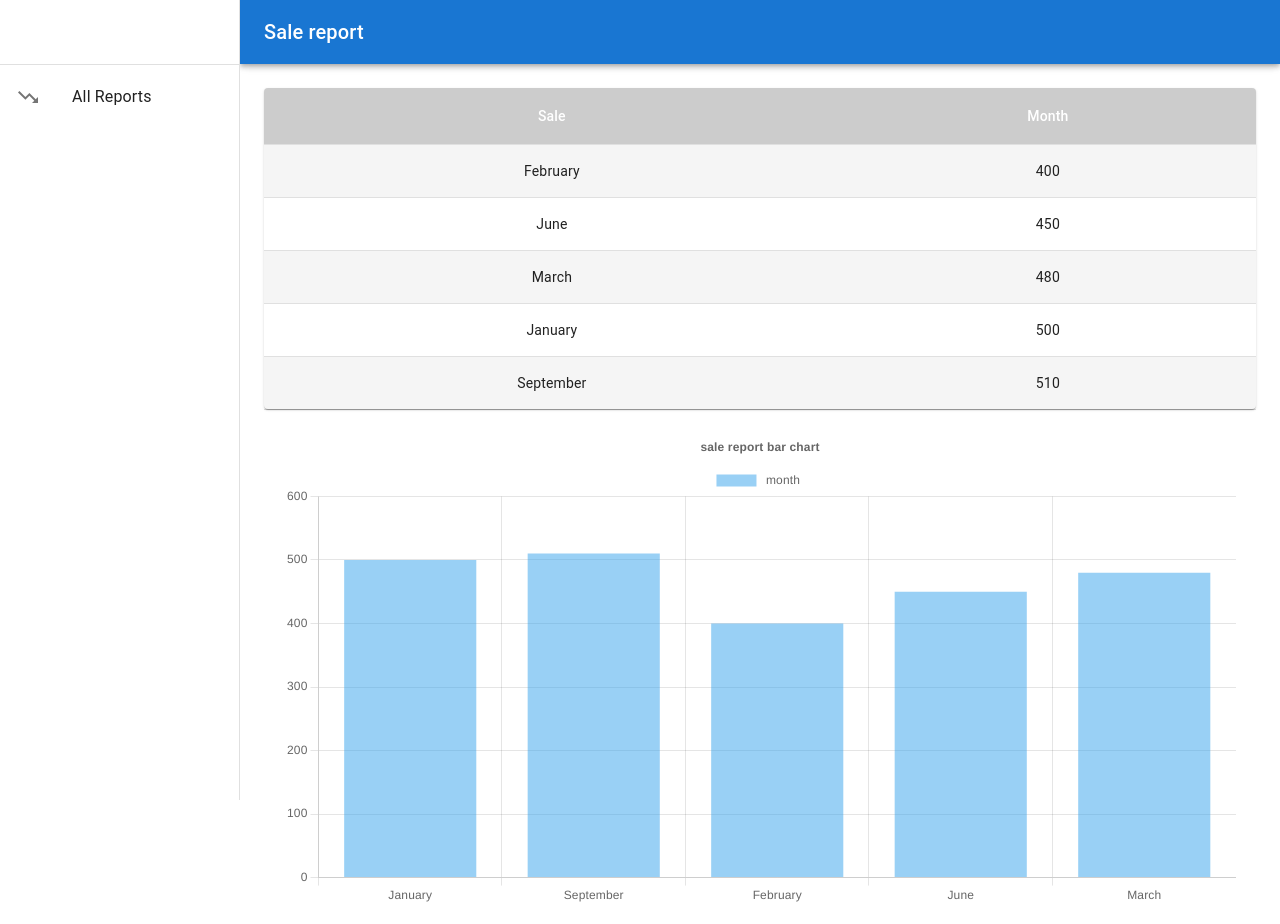
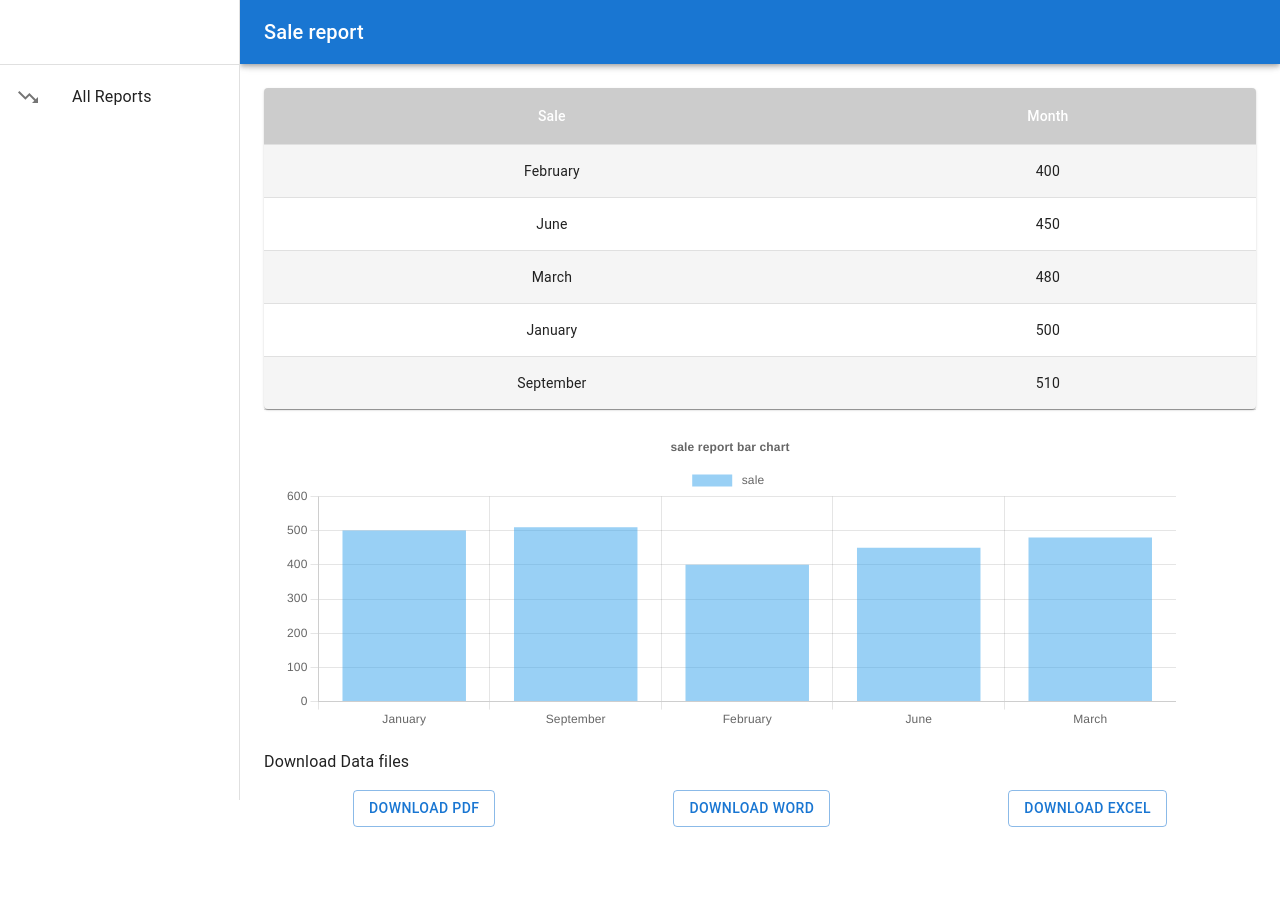
Before and after one commit to mahtabfalahat/sale-report, a React (Create React App) app: page / in a window 1280 px wide. Shown: the top 924 px of the page. After the commit the page ends 851 px from the top, so only its background shows below. Built offline with nearby package versions, Linux system fonts and the light colour scheme.

Commit message:
edit sale chart and add chert image to pdf file

```diff
--- a/package.json
+++ b/package.json
@@ -10,7 +10,9 @@
     "@testing-library/jest-dom": "^5.17.0",
     "@testing-library/react": "^13.4.0",
     "@testing-library/user-event": "^13.5.0",
+    "@types/jspdf": "^2.0.0",
     "chart.js": "^4.4.0",
+    "dom-to-image": "^2.6.0",
     "jspdf": "^2.5.1",
     "jspdf-autotable": "^3.6.0",
     "react": "^18.2.0",
--- a/src/components/SaleChart/SaleChart.js
+++ b/src/components/SaleChart/SaleChart.js
@@ -1,62 +1,41 @@
-import { memo } from 'react';
-import {
-    Chart as ChartJS,
-    CategoryScale,
-    LinearScale,
-    BarElement,
-    Title,
-    Tooltip,
-    Legend,
-} from 'chart.js';
-import { Bar } from 'react-chartjs-2';
-import './style.css' ;
+import { memo } from "react";
+import { Chart as ChartJS, CategoryScale, LinearScale, BarElement, Title, Tooltip, Legend } from "chart.js";
+import { Bar } from "react-chartjs-2";
+import "./style.css";
 
-
-ChartJS.register(
-    CategoryScale,
-    LinearScale,
-    BarElement,
-    Title,
-    Tooltip,
-    Legend
-);
+ChartJS.register(CategoryScale, LinearScale, BarElement, Title, Tooltip, Legend);
 
 const SaleChart = ({ salesData }) => {
-
-
   const options = {
     responsive: true,
+    maintainAspectRatio: false,
     plugins: {
       legend: {
-                position: 'top',
+        position: "top",
       },
       title: {
         display: true,
-                text: 'sale report bar chart',
+        text: "sale report bar chart",
       },
     },
   };
 
   const data = {
-        labels: salesData.map(data => data.month),
+    labels: salesData.map((data) => data.month),
     datasets: [
-
       {
-                label: ' month ',
-                data: salesData.map(data => data.sales),
-                backgroundColor: 'rgba(53, 162, 235, 0.5)',
+        label: " sale ",
+        data: salesData.map((data) => data.sales),
+        backgroundColor: "rgba(53, 162, 235, 0.5)",
       },
     ],
   };
 
   return (
-        <div className="chart-container">
-            <Bar
-                data={data}
-                options={options}
-            />
+    <div className="chart-bar-box" id="chart-bar-box">
+      <Bar data={data} options={options} />
     </div>
-    )
-}
+  );
+};
 
 export default memo(SaleChart);
--- a/src/components/SaleChart/style.css
+++ b/src/components/SaleChart/style.css
@@ -1,3 +1,5 @@
-.chart-container{
+.chart-bar-box{
     margin: 20px;
+    width: 90%;
+    height: 300px;
 }
--- a/src/views/Dashboard/Dashboard.js
+++ b/src/views/Dashboard/Dashboard.js
@@ -1,29 +1,29 @@
-import * as React from 'react';
-import PropTypes from 'prop-types';
+import * as React from "react";
+import PropTypes from "prop-types";
 import { jsPDF } from "jspdf";
 import "jspdf-autotable";
-import Box from '@mui/material/Box';
-import Button from '@mui/material/Button';
-import CssBaseline from '@mui/material/CssBaseline';
-import Divider from '@mui/material/Divider';
-import Toolbar from '@mui/material/Toolbar';
-import CustomAppBar from './../../components/CustomAppBar/CustomAppBar';
-import CustomDrawer from './../../components/CustomDrawer/CustomDrawer';
-import SaleDataTable from './../../components/SaleDataTable/SaleDataTable';
-import SaleChart from './../../components/SaleChart/SaleChart';
+import domtoimage from "dom-to-image";
+import Box from "@mui/material/Box";
+import Button from "@mui/material/Button";
+import CssBaseline from "@mui/material/CssBaseline";
+import Divider from "@mui/material/Divider";
+import Toolbar from "@mui/material/Toolbar";
+import { Grid } from "@mui/material";
+import CustomAppBar from "./../../components/CustomAppBar/CustomAppBar";
+import CustomDrawer from "./../../components/CustomDrawer/CustomDrawer";
+import SaleDataTable from "./../../components/SaleDataTable/SaleDataTable";
+import SaleChart from "./../../components/SaleChart/SaleChart";
 
 const drawerWidth = 240;
-const doc = new jsPDF();
-
 function ResponsiveDrawer(props) {
   const { window } = props;
   const [mobileOpen, setMobileOpen] = React.useState(false);
   const salesData = [
-        { month: 'January', sales: 500 },
-        { month: 'September', sales: 510 },
-        { month: 'February', sales: 400 },
-        { month: 'June', sales: 450 },
-        { month: 'March', sales: 480 },
+    { month: "January", sales: 500 },
+    { month: "September", sales: 510 },
+    { month: "February", sales: 400 },
+    { month: "June", sales: 450 },
+    { month: "March", sales: 480 },
   ];
 
   const handleDrawerToggle = () => {
@@ -32,38 +32,59 @@ function ResponsiveDrawer(props) {
 
   const downloadPDFHandle = () => {
     const unit = "pt";
-        const size = "A4"; // Use A1, A2, A3 or A4
+    const size = "A4";
     const orientation = "portrait"; // portrait or landscape
     const marginLeft = 40;
     const doc = new jsPDF(orientation, unit, size);
     doc.setFontSize(15);
     const title = "Table sale report";
     const headers = [["Month", "Sales"]];
-        const data = salesData.map(data => [data.month, data.sales]);
+    const data = salesData.map((data) => [data.month, data.sales]);
     let content = {
       startY: 50,
       head: headers,
-            body: data
+      body: data,
     };
     doc.text(title, marginLeft, 40);
     doc.autoTable(content);
-        doc.save("SaleReport.pdf")
+    const chartBarContainer = document.getElementById("chart-bar-box");
+    if (!chartBarContainer) {
+      console.error("Chart not found!");
+      return;
     }
+    domtoimage
+      .toPng(chartBarContainer)
+      .then((dataUrl) => {
+        doc.addImage(dataUrl, "PNG", 200, 200, 200, 200);
+        doc.save("SaleReport.pdf");
+      })
+      .catch((error) => {
+        console.error("Error exporting data to PDF:", error);
+      });
+  };
 
   return (
-        <Box sx={{ display: 'flex' }}>
+    <Box sx={{ display: "flex" }}>
       <CssBaseline />
       <CustomAppBar drawerWidth={drawerWidth} handleDrawerToggle={handleDrawerToggle} />
       <CustomDrawer drawerWidth={drawerWidth} handleDrawerToggle={handleDrawerToggle} mobileOpen={mobileOpen} window={window} />
-            <Box component="main" sx={{ flexGrow: 1, p: 3, width: { sm: `calc(100% - ${drawerWidth}px)` } }} >
+      <Box component="main" sx={{ flexGrow: 1, p: 3, width: { sm: `calc(100% - ${drawerWidth}px)` } }}>
         <Toolbar />
         <SaleDataTable salesData={salesData} />
         <Divider />
         <SaleChart salesData={salesData} />
-                <Box>
-                    <Button variant="outlined" onClick={downloadPDFHandle} >Download PDF</Button>
-                </Box>
-
+        <p className="download-files-text-style">Download Data files</p>
+        <Grid display="flex" justifyContent="space-around" alignContent="center" alignItems="center">
+          <Button variant="outlined" onClick={downloadPDFHandle}>
+            Download PDF
+          </Button>
+          <Button variant="outlined" onClick={downloadPDFHandle} className="btn-box">
+            Download Word
+          </Button>
+          <Button variant="outlined" onClick={downloadPDFHandle} className="btn-box">
+            Download Excel
+          </Button>
+        </Grid>
       </Box>
     </Box>
   );
--- /dev/null
+++ b/src/views/Dashboard/style.css
@@ -0,0 +1,10 @@
+.btn-box{
+    margin: 20px;
+
+}
+.download-files-text-style{
+    margin: 50px 20px;
+    text-align: center;
+    border-bottom: 1px solid #ccc;
+    border-top: 1px solid #ccc;
+}
```
Also changed, not shown: 1 other file (tests, documents, lock files or other folders). Lines whose indentation alone changed are shown as unchanged.
